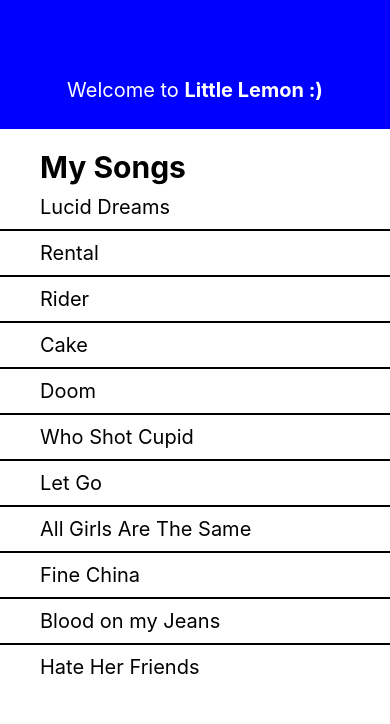
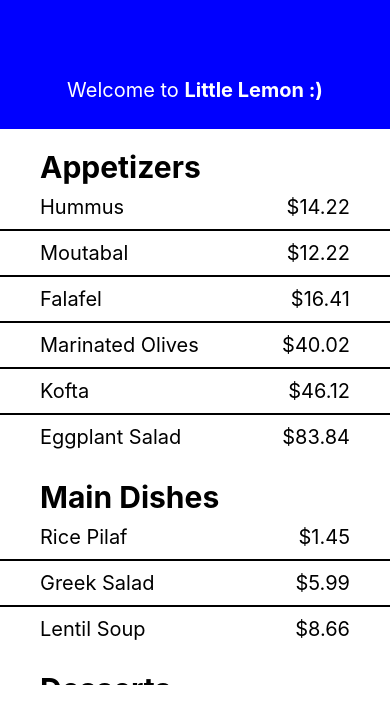
Before and after one commit to mighty-odewumi/mobile-dev, a React Native app: screen / in a window 390 px wide. Shown: the top 724 px of the page. Built offline with nearby package versions, Linux system fonts and the light colour scheme.

Commit message:
Learnt to use SectionList component

```diff
--- a/components/ScrollMenu.js
+++ b/components/ScrollMenu.js
@@ -1,5 +1,5 @@
 import React from "react";
-import { View, ScrollView, Text, StyleSheet, FlatList, } from "react-native";
+import { View, Text, StyleSheet, FlatList, SectionList, } from "react-native";
 
 const menuItems = [
   { name: "Lucid Dreams", id: 1, },
@@ -36,11 +36,56 @@ const menuItems = [
 
 ];
 
+const menuItemsToDisplay = [
+  {
+    title: "Appetizers",
+    data: [
+      { name: "Hummus", price: 14.22},
+      { name: "Moutabal", price: 12.22},
+      { name: "Falafel", price: 16.41},
+      { name: "Marinated Olives", price: 40.02},
+      { name: "Kofta", price: 46.12},
+      { name: "Eggplant Salad", price: 83.84},
+    ],
+  },
+  {
+    title: "Main Dishes",
+    data: [
+      { name: "Rice Pilaf", price: 1.45},
+      { name: "Greek Salad", price: 5.99},
+      { name: "Lentil Soup", price: 8.66},
+    ],
+  },
+  {
+    title: "Desserts",
+    data: [
+      { name: "Smoked Salmon", price: 111.45},
+      { name: "Tiramisu", price: 220.99},
+      { name: "Tartufo", price: 241.66},
+      { name: "Lenti Burger", price: 145.45},
+      { name: "Kofta", price: 129.09},
+      { name: "Eggplant", price: 159.99},
+    ],
+  },
+  {
+    title: "Supper",
+    data: [
+      { name: "Fries", price: 44.38},
+      { name: "Buttered Rice", price: 44.38},
+      { name: "Bread Sticks", price: 44.38},
+      { name: "Pita Pocket", price: 44.38},
+      { name: "Kofta", price: 44.38},
+      { name: "Salad", price: 44.38},
+    ],
+  },
+];
+
 const Item = ({item}) => {
   return (
-    <View >
+    <View style={scrollMenuStyles.itemsContainer}>
       <Text style={scrollMenuStyles.items}>{item.name}</Text>
-      <Separator />
+      <Text style={scrollMenuStyles.items}>${item.price}</Text>
+      {/* <Separator /> */}
     </View>
   )
 };
@@ -50,15 +95,15 @@ const Separator = () => {
     <View style={scrollMenuStyles.separator}>
     </View>
   )
-}
+};
 
-const Header = () => {
+const Header = ({title}) => {
   return (
     <View>
-      <Text style={scrollMenuStyles.title}>My Songs</Text>
+      <Text style={scrollMenuStyles.title}>{title}</Text>
     </View>
   )
-}
+};
 
 export default function ScrollMenu() {
 
@@ -66,13 +111,24 @@ export default function ScrollMenu() {
     return <Item item={item} />
   });
 
+  const renderSectionHeader = ({section: {title}}) => {
+    return <Header title={title}/>
+  };
+
   return (
     <View style={scrollMenuStyles.container}>
-      <FlatList
+      {/* <FlatList
         data={menuItems}
         renderItem={renderItem}
         keyExtractor={(item) => item.id}
         ListHeaderComponent={Header}
+      /> */}
+
+      <SectionList
+        sections={menuItemsToDisplay}
+        renderItem={renderItem}
+        renderSectionHeader={renderSectionHeader}
+        ItemSeparatorComponent={Separator}
       />
     </View>
   )
@@ -89,11 +145,17 @@ const scrollMenuStyles = StyleSheet.create({
     paddingLeft: 40,
     paddingTop: 20,
   },
+  itemsContainer: {
+    flex: 1,
+    flexDirection: "row",
+    justifyContent: "space-between",
+    paddingLeft: 40,
+    paddingRight: 40,
+  },
   items: {
     fontSize: 20,
     paddingTop: 10,
     paddingBottom: 10,
-    paddingLeft: 40,
   },
   separator: {
     backgroundColor: "black",
```
